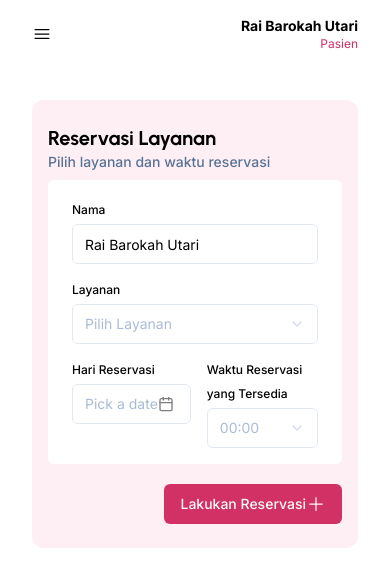
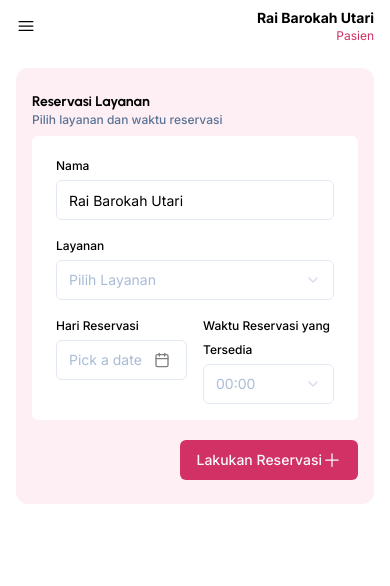
Before and after one commit to HimejiSoul/mre-patient-app, a Next.js app: page /dashboard/reservasi-layanan in a window 390 px wide. Shown: the top 586 px of the page. Built offline with nearby package versions, Linux system fonts and the light colour scheme; a web font is replaced by a local one.

Commit message:
adjust padding

```diff
--- a/app/dashboard/(overview)/page.tsx
+++ b/app/dashboard/(overview)/page.tsx
@@ -27,7 +27,7 @@ export default async function Page({
     <div className="w-full rounded-2xl bg-rme-pink-150 p-5">
       <div className="flex w-full justify-between">
         <p
-          className={`${urbanist.className} my-auto align-middle text-2xl font-bold`}
+          className={`${urbanist.className} text-md my-auto align-middle font-bold md:text-2xl`}
         >
           Tabel Reservasi Pasien
         </p>
--- a/app/dashboard/layout.tsx
+++ b/app/dashboard/layout.tsx
@@ -16,12 +16,12 @@ export default function Layout({ children }: { children: React.ReactNode }) {
       <div className="hidden w-full flex-none md:block md:w-64">
         <SideNav />
       </div>
-      <div className="flex justify-between px-8 py-4 md:hidden">
+      <div className="flex justify-between px-4 py-2 md:hidden">
         <Sheet>
           <SheetTrigger>
             <Bars3Icon className="my-auto h-5 md:ml-4" />
           </SheetTrigger>
-          <SheetContent side={'left'} className="w-[400px] sm:w-[300px]">
+          <SheetContent side={'left'} className="w-[250px] p-0 md:w-[300px]">
             <SideNav />
           </SheetContent>
         </Sheet>
@@ -30,7 +30,7 @@ export default function Layout({ children }: { children: React.ReactNode }) {
           <p className="text-xs text-rme-pink-900">Pasien</p>
         </div>
       </div>
-      <div className="no-scrollbar relative flex w-full grow flex-col overflow-y-scroll p-8">
+      <div className="no-scrollbar relative flex w-full grow flex-col overflow-y-scroll p-4 md:p-8">
         {children}
       </div>
       <div className=" hidden w-fit xl:block xl:w-80">
--- a/app/dashboard/reservasi-layanan/page.tsx
+++ b/app/dashboard/reservasi-layanan/page.tsx
@@ -1,4 +1,4 @@
-import KBForm from '@/app/ui/reservasi-layanan/reservasi-form';
+import ReservasiForm from '@/app/ui/reservasi-layanan/reservasi-form';
 import { Metadata } from 'next';
 
 export const metadata: Metadata = {
@@ -6,5 +6,5 @@ export const metadata: Metadata = {
 };
 
 export default async function Page() {
-  return <KBForm />;
+  return <ReservasiForm />;
 }
--- a/app/ui/reservasi-layanan/buttons.tsx
+++ b/app/ui/reservasi-layanan/buttons.tsx
@@ -6,10 +6,10 @@ export function CreateKBForm() {
   return (
     <Link
       href="/dashboard/reservasi-layanan"
-      className="flex h-10 items-center rounded-lg bg-rme-pink-900 px-4 text-sm font-medium text-white transition-colors hover:bg-pink-500 focus-visible:outline focus-visible:outline-2 focus-visible:outline-offset-2 focus-visible:outline-blue-600"
+      className="flex h-8 items-center rounded-lg bg-rme-pink-900 px-3 text-[10px] font-medium text-white transition-colors hover:bg-pink-500 focus-visible:outline focus-visible:outline-2 focus-visible:outline-offset-2 focus-visible:outline-blue-600 md:h-10 md:px-4"
     >
       <PlusIcon className="mr-2 h-5 md:mr-4" />
-      <span>Lakukan Reservasi</span>
+      <span className="w-fit">Lakukan Reservasi</span>
     </Link>
   );
 }
--- a/app/ui/reservasi-layanan/reservasi-form.tsx
+++ b/app/ui/reservasi-layanan/reservasi-form.tsx
@@ -65,7 +65,7 @@ const FormSchema = z.object({
   }),
 });
 
-export default function KBForm() {
+export default function ReservasiForm() {
   const form = useForm<z.infer<typeof FormSchema>>({
     resolver: zodResolver(FormSchema),
     defaultValues: {
@@ -100,10 +100,10 @@ const GeneralInformation = ({ form }: any) => {
     <div>
       {/* General Information */}
       <div>
-        <p className={` ${urbanist.className} text-xl font-bold`}>
+        <p className={` ${urbanist.className} text-sm font-bold md:text-xl`}>
           Reservasi Layanan
         </p>
-        <p className="mb-2 block text-sm font-medium text-[#597395]">
+        <p className="mb-2 block text-xs font-medium text-[#597395] md:text-sm">
           Pilih layanan dan waktu reservasi
         </p>
       </div>
```
